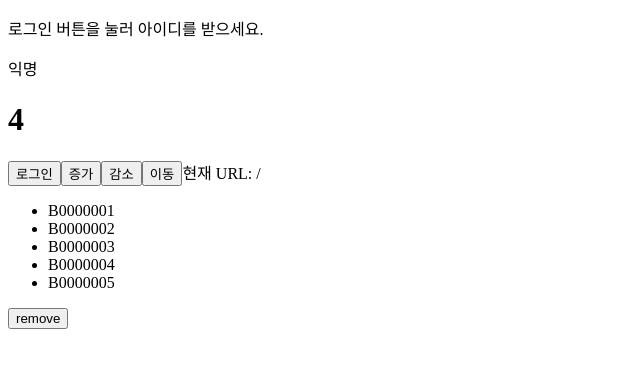
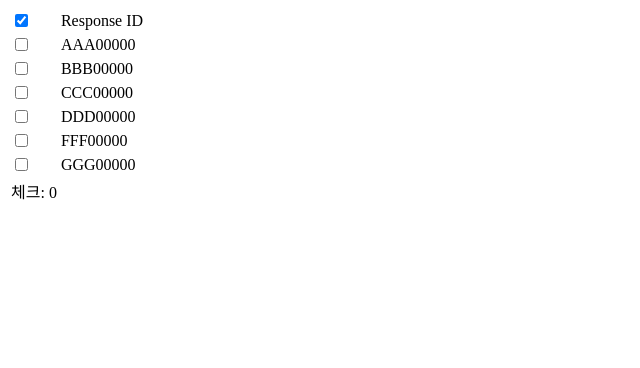
Before and after one commit to jiwooproity/React-Redux, a React (Create React App) app: page / in a window 1280 px wide. Shown: the top 368 px of the page, without its empty margins (0-640 px from the left). Built offline with nearby package versions, Linux system fonts and the light colour scheme.

Commit message:
2022.04.01 / TableCheckBox

```diff
--- /dev/null
+++ b/src/components/SelectTable.js
@@ -0,0 +1,96 @@
+import React, { useEffect, useState } from "react";
+
+const data = [
+  {
+    id: 1,
+    resId: "AAA00000",
+  },
+  {
+    id: 2,
+    resId: "BBB00000",
+  },
+  {
+    id: 3,
+    resId: "CCC00000",
+  },
+  {
+    id: 4,
+    resId: "DDD00000",
+  },
+  {
+    id: 5,
+    resId: "FFF00000",
+  },
+  {
+    id: 6,
+    resId: "GGG00000",
+  },
+];
+
+const SelectTable = () => {
+  const [checkedItems, setCheckedItems] = useState([]);
+  const [customData, setCustomData] = useState([]);
+  const [allCheck, setAllCheck] = useState(false);
+
+  useEffect(() => {
+    setCustomData(data);
+  }, []);
+
+  useEffect(() => {
+    if (customData.length === checkedItems.length) {
+      setAllCheck(false);
+    } else {
+      setAllCheck(true);
+    }
+  }, [checkedItems]);
+
+  const allChecking = () => {
+    if (allCheck) {
+      setAllCheck(false);
+      setCheckedItems(customData.map((item) => item.resId));
+    } else {
+      setAllCheck(true);
+      setCheckedItems([]);
+    }
+  };
+
+  const check = (resId) => {
+    setCheckedItems((check) => (check.find((item) => item === resId) ? checkedItems.filter((fil) => fil !== resId) : [...checkedItems, resId]));
+  };
+
+  return (
+    <div>
+      <table>
+        <thead>
+          <tr>
+            <td>
+              <input checked={!allCheck} type="checkbox" onClick={allChecking} />
+            </td>
+            <td>
+              <span>Response ID</span>
+            </td>
+          </tr>
+        </thead>
+        <tbody>
+          {customData.map((item, index) => (
+            <tr key={index}>
+              <td>
+                <input checked={checkedItems.find((check) => check === item.resId)} type="checkbox" onClick={() => check(item.resId)} />
+              </td>
+              <td>{item.resId}</td>
+            </tr>
+          ))}
+        </tbody>
+        <tfoot>
+          <tr>
+            <td>
+              <span>체크: {checkedItems.length}</span>
+            </td>
+          </tr>
+        </tfoot>
+      </table>
+    </div>
+  );
+};
+
+export default SelectTable;
--- a/src/index.js
+++ b/src/index.js
@@ -5,6 +5,7 @@ import { BrowserRouter } from "react-router-dom";
 import { createStore } from "redux";
 import App from "./App";
 import { Filter } from "./components/Filter";
+import SelectTable from "./components/SelectTable";
 
 const initialState = {
   id: 1,
@@ -44,14 +45,8 @@ ReactDOM.render(
   <React.StrictMode>
     <BrowserRouter>
       <Provider store={store}>
-        <App />
-        <Filter />
-        {/* <SelectBox />
-        <Connecting /> */}
-        {/* <Test />
-        <Test2 name={"propsTest"} />
-        <Timer />
-        <Message /> */}
+        {/* <App /> */}
+        <SelectTable />
       </Provider>
     </BrowserRouter>
   </React.StrictMode>,
```
